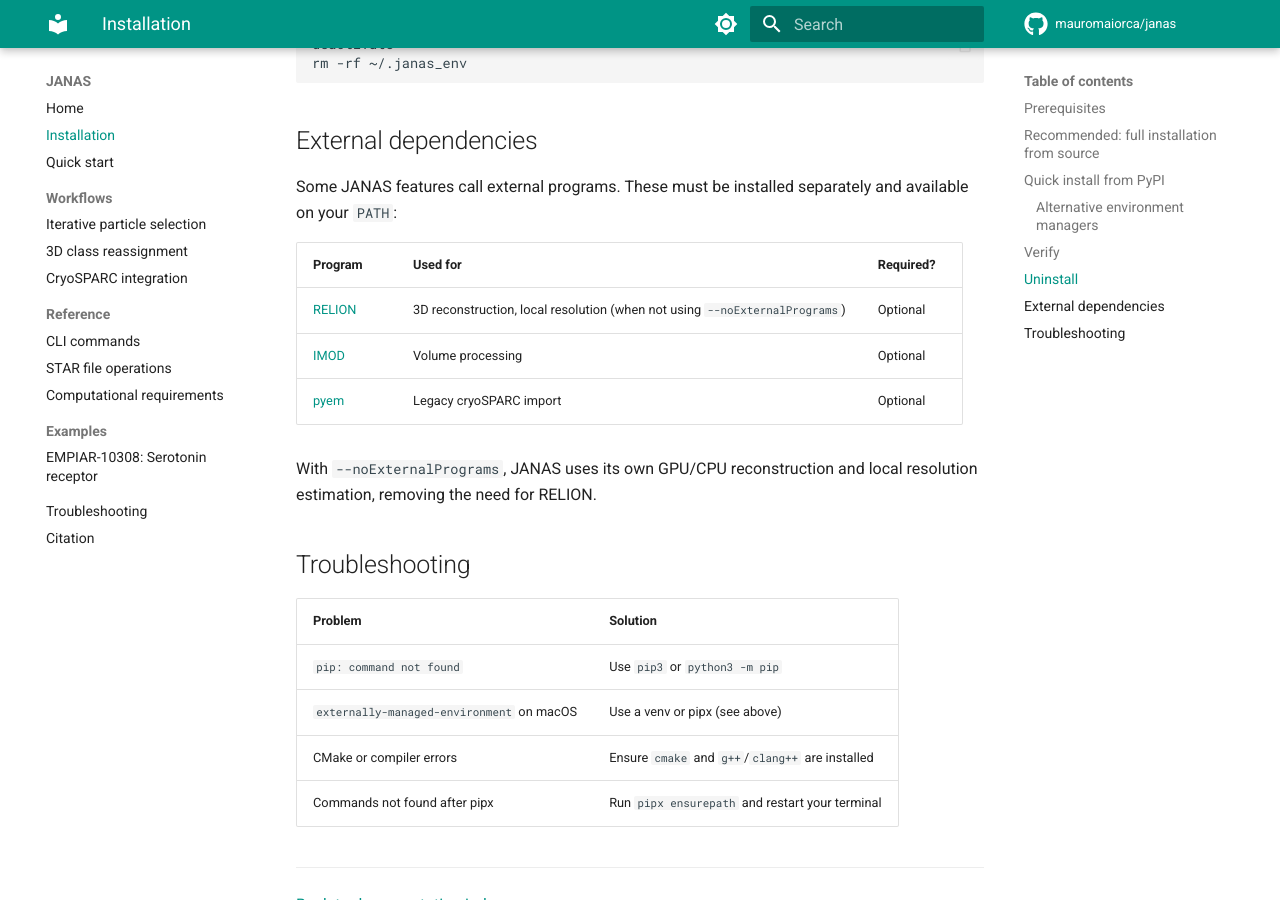
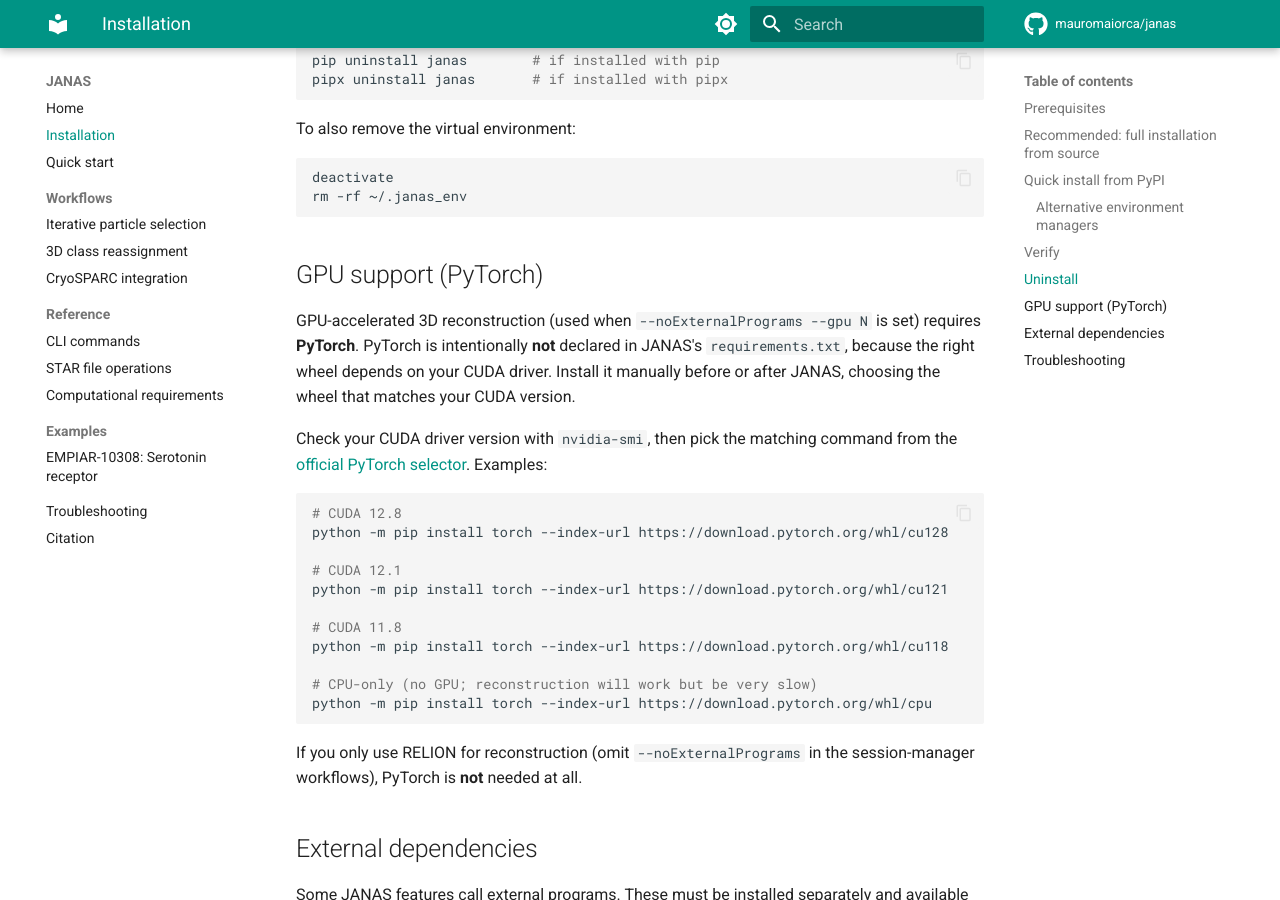
Before and after one commit to mauromaiorca/janas, an MkDocs documentation site: the page built from docs/installation.md, in a window 1280 px wide and 900 px high, scrolled down 2471 px. Built offline with MkDocs 1.6.1 and Material for MkDocs 9.7.7, drawn with Linux system fonts in a browser that asks for light colours; comment, search, counter and statistics services are not loaded; some of the changed text lies outside the part shown.

Commit message:
Document PyTorch CUDA install for GPU reconstruction
PyTorch is intentionally not in requirements.txt because the right wheel
depends on the user's CUDA driver. Document the manual install step in
all three install guides and troubleshooting, with examples for cu128,
cu121, cu118 and CPU-only. Add a commented step in the from-scratch
recipes pointing to the dedicated section, and a troubleshooting entry
for the common "No module named 'torch'" error.

````diff
--- a/docs/installation.md
+++ b/docs/installation.md
@@ -50,10 +50,17 @@
 git clone https://github.com/mauromaiorca/janas.git
 cd janas
 
-# 5. Install JANAS (Python + C++ extension + C++ apps)
+# 5. (Optional, GPU only) Install PyTorch with the right CUDA wheel.
+#    Pick the line that matches your CUDA driver (see `nvidia-smi`):
+# python -m pip install torch --index-url https://download.pytorch.org/whl/cu128
+# python -m pip install torch --index-url https://download.pytorch.org/whl/cu121
+# python -m pip install torch --index-url https://download.pytorch.org/whl/cpu
+# See the "GPU support (PyTorch)" section below for details.
+
+# 6. Install JANAS (Python + C++ extension + C++ apps)
 pip install .
 
-# 6. Verify
+# 7. Verify
 janas --version
 janas_utils --version
 janas_app_starProcess
@@ -131,6 +138,28 @@
 rm -rf ~/.janas_env
 ```
 
+## GPU support (PyTorch)
+
+GPU-accelerated 3D reconstruction (used when `--noExternalPrograms --gpu N` is set) requires **PyTorch**. PyTorch is intentionally **not** declared in JANAS's `requirements.txt`, because the right wheel depends on your CUDA driver. Install it manually before or after JANAS, choosing the wheel that matches your CUDA version.
+
+Check your CUDA driver version with `nvidia-smi`, then pick the matching command from the [official PyTorch selector](https://pytorch.org/get-started/locally/). Examples:
+
+```bash
+# CUDA 12.8
+python -m pip install torch --index-url https://download.pytorch.org/whl/cu128
+
+# CUDA 12.1
+python -m pip install torch --index-url https://download.pytorch.org/whl/cu121
+
+# CUDA 11.8
+python -m pip install torch --index-url https://download.pytorch.org/whl/cu118
+
+# CPU-only (no GPU; reconstruction will work but be very slow)
+python -m pip install torch --index-url https://download.pytorch.org/whl/cpu
+```
+
+If you only use RELION for reconstruction (omit `--noExternalPrograms` in the session-manager workflows), PyTorch is **not** needed at all.
+
 ## External dependencies
 
 Some JANAS features call external programs. These must be installed separately and available on your `PATH`:
````
Also changed, not shown: docs/troubleshooting.md (+10 -0 lines), tutorial/INSTALL.md (+31 -2 lines), tutorial/INSTALL_FROM_SOURCE.md (+31 -2 lines).
